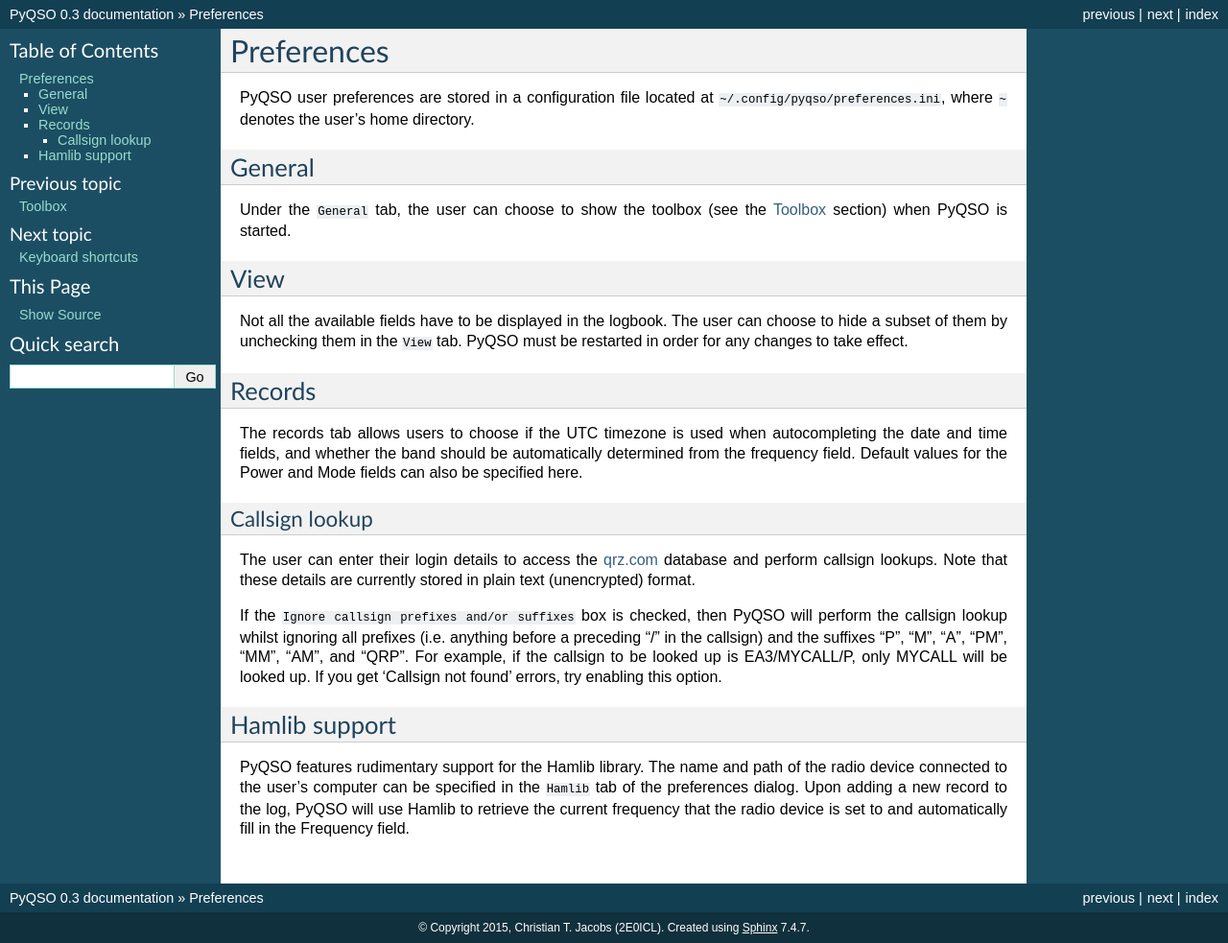
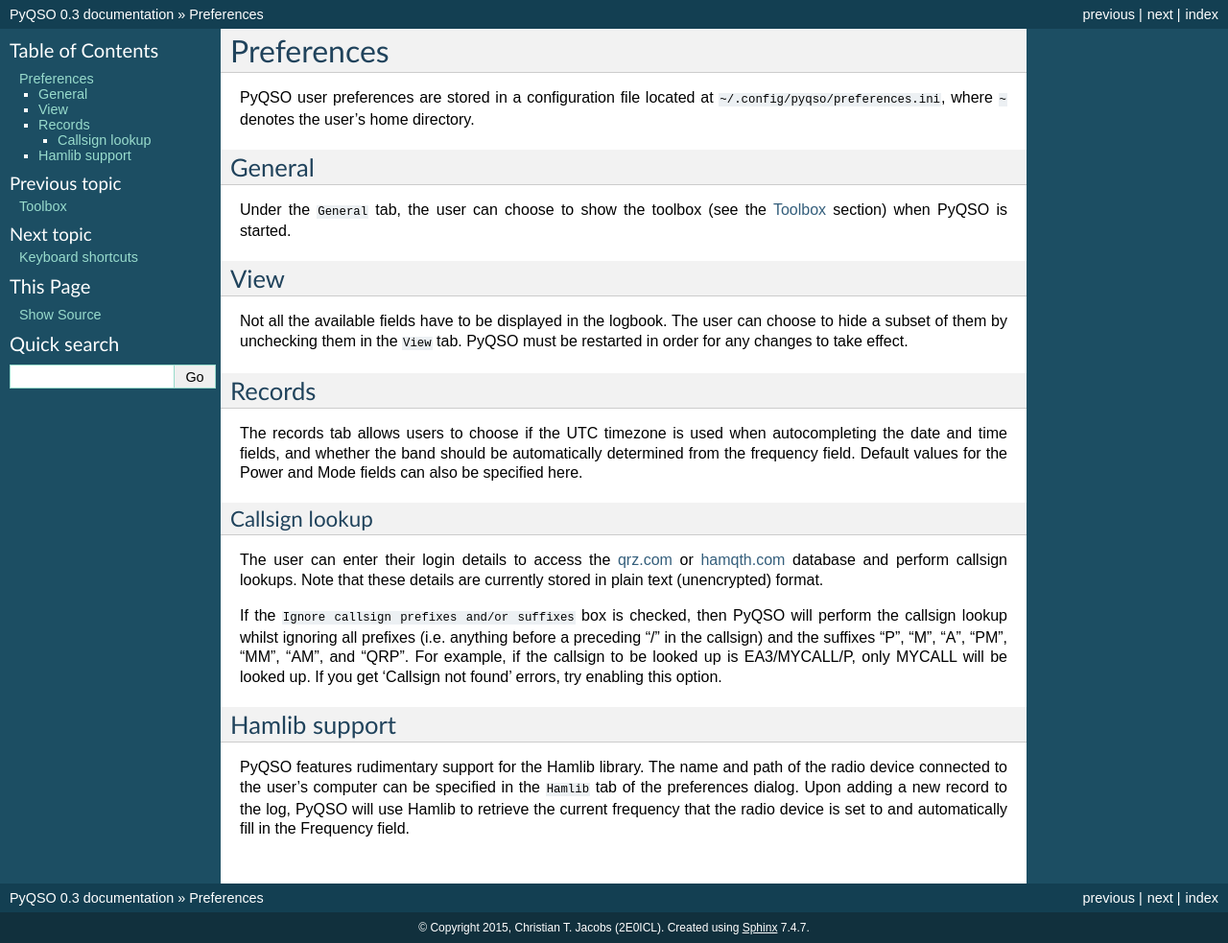
Before and after one commit to ctjacobs/pyqso, a Sphinx documentation site: the page built from docs/source/preferences.rst, in a window 1280 px wide. Shown: the whole page at 96% size. Built offline with Sphinx 7.4.7, drawn with Linux system fonts in a browser that asks for light colours.

Commit message:
flake8 fixes.

```diff
--- a/docs/source/preferences.rst
+++ b/docs/source/preferences.rst
@@ -26,9 +26,7 @@ The records tab allows users to choose if the UTC timezone is used when autocomp
 Callsign lookup
 ~~~~~~~~~~~~~~~
 
-The user can enter their login details to access the `qrz.com <http://qrz.com/>`_
-database and perform callsign lookups. Note that these details are currently stored in plain text
-(unencrypted) format.
+The user can enter their login details to access the `qrz.com <http://qrz.com/>`_ or `hamqth.com <http://hamqth.com/>`_ database and perform callsign lookups. Note that these details are currently stored in plain text (unencrypted) format.
 
 If the ``Ignore callsign prefixes and/or suffixes`` box is checked, then PyQSO will perform the callsign lookup whilst ignoring all prefixes (i.e. anything before a preceding "/" in the callsign) and the suffixes "P", "M", "A", "PM", "MM", "AM", and "QRP". For example, if the callsign to be looked up is EA3/MYCALL/P, only MYCALL will be looked up. If you get 'Callsign not found' errors, try enabling this option.
 
```
Also changed, not shown: docs/source/conf.py (+11 -11 lines), setup.py (+6 -6 lines).
